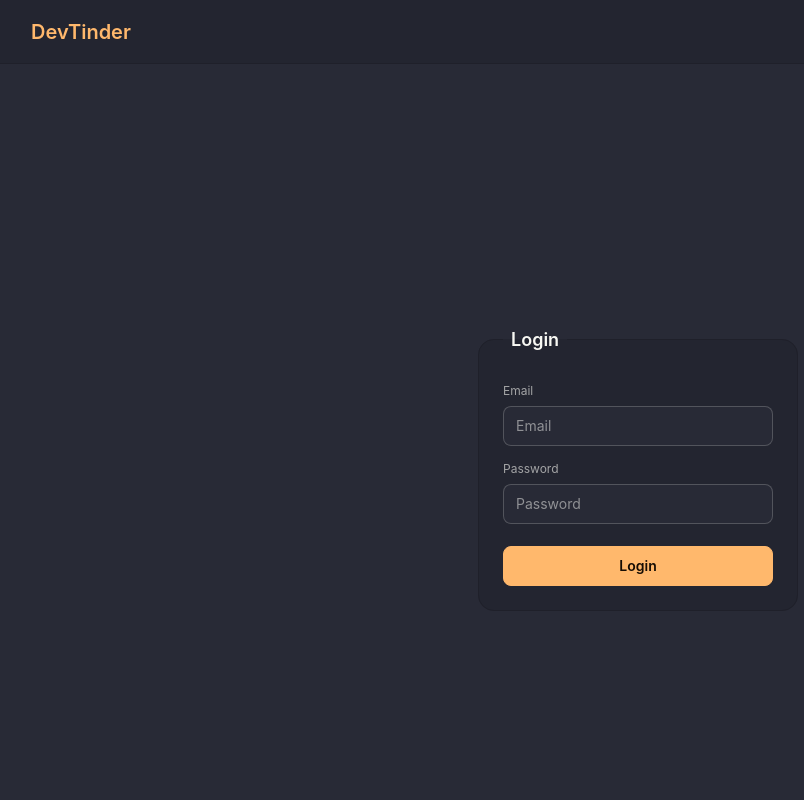
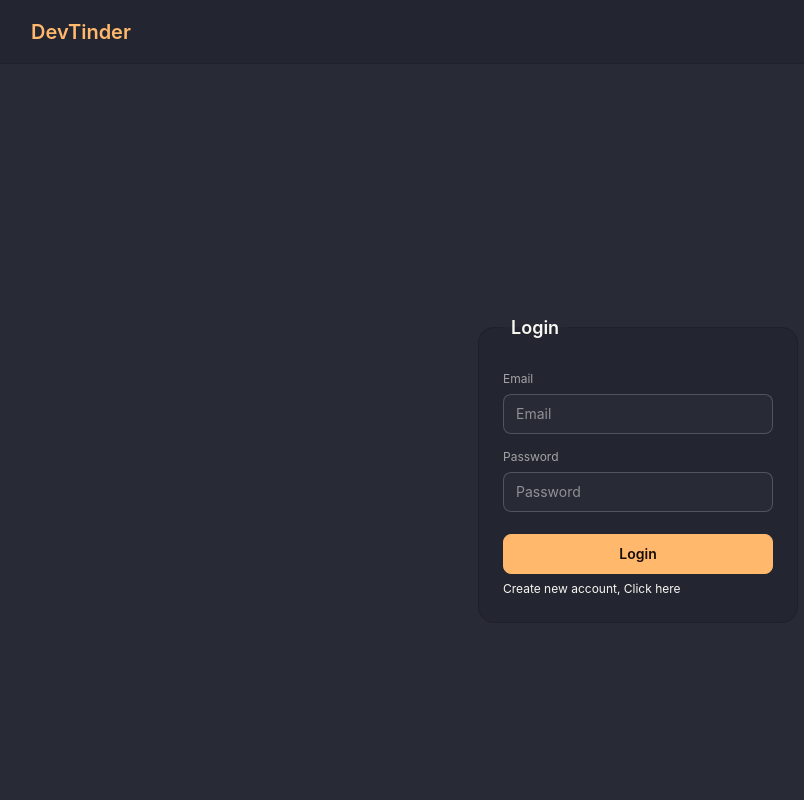
Before and after one commit to mdanielkhan/devTinder_web, a React (Vite) app: page /login in a window 1280 px wide. Shown: the top 800 px of the page, without its empty margins (2-806 px from the left). Built offline with nearby package versions, Linux system fonts and the light colour scheme; no server answers.

Commit message:
adding the signup link

```diff
--- a/src/components/Login.jsx
+++ b/src/components/Login.jsx
@@ -3,7 +3,7 @@
 import { useState } from "react"
 import { useDispatch } from "react-redux"
 import { addUser } from "../utils/userSlice"
-import { useNavigate } from "react-router-dom"
+import { Link, useNavigate } from "react-router-dom"
 import { BASE_URL } from "../utils/contants"
 
 const Login = () => {
@@ -33,6 +33,8 @@
     }
   }
 
+
+
   return (
     <div className="flex justify-center items-center min-h-screen bg-base-100">
       <fieldset className="fieldset bg-base-200 border-base-300 rounded-box w-xs border p-6">
@@ -61,6 +63,7 @@
         <button className="btn btn-accent w-full mt-4" onClick={login_handler}>
           Login
         </button>
+        <Link to = "/signup">Create new account, Click here</Link>
       </fieldset>
     </div>
   )
```
